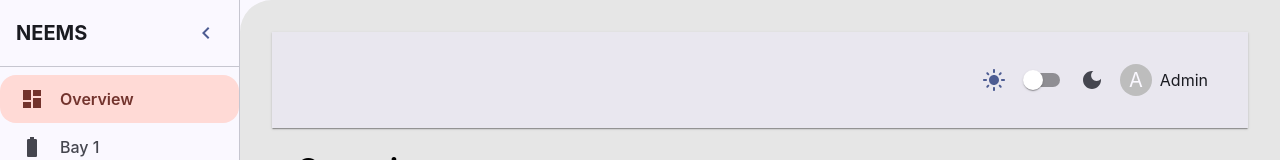
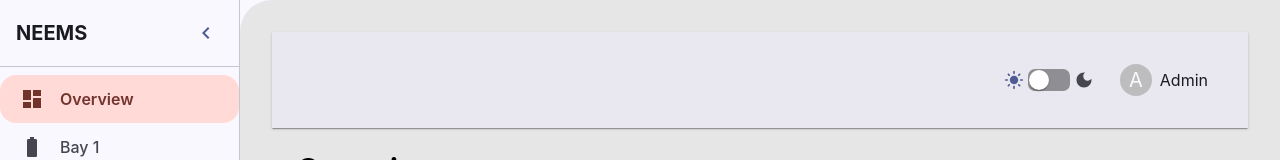
Before and after one commit to Newtown-Energy/neems-react, a React (Vite) app: page / in a window 1280 px wide. Shown: the top 160 px of the page. Built offline with nearby package versions, Linux system fonts and the light colour scheme.

Commit message:
Reduce space around light/dark switcher

```diff
--- a/src/components/Light-Dark/ThemeSwitcher.tsx
+++ b/src/components/Light-Dark/ThemeSwitcher.tsx
@@ -8,8 +8,12 @@ const ThemeSwitcher: React.FC = () => {
   const { theme, toggleTheme } = useTheme();
 
   return (
-    <Box sx={{ display: 'flex', alignItems: 'center', gap: 1 }}>
-      <LightMode sx={{ color: theme === 'light' ? 'primary.main' : 'text.secondary' }} />
+    <Box sx={{ display: 'flex', alignItems: 'center', gap: 0.5 }}>
+      <LightMode sx={{
+      		 color: theme === 'light' ? 'primary.main' : 'text.secondary',
+		 margin: '-8px',
+      		 fontSize: '20px'
+      }} />
       <Switch
         checked={theme === 'dark'}
         onChange={toggleTheme}
@@ -21,9 +25,16 @@ const ThemeSwitcher: React.FC = () => {
           '& .MuiSwitch-switchBase.Mui-checked + .MuiSwitch-track': {
             backgroundColor: 'primary.main',
           },
+	  padding: '8px',
+	  margin: '0px',
         }}
       />
-      <DarkMode sx={{ color: theme === 'dark' ? 'primary.main' : 'text.secondary' }} />
+      <DarkMode sx={{
+      		color: theme === 'dark' ? 'primary.main' : 'text.secondary',
+		margin: '-8px',
+		marginRight: '10px',
+      		fontSize: '20px'
+      }} />
     </Box>
   );
 };
```
